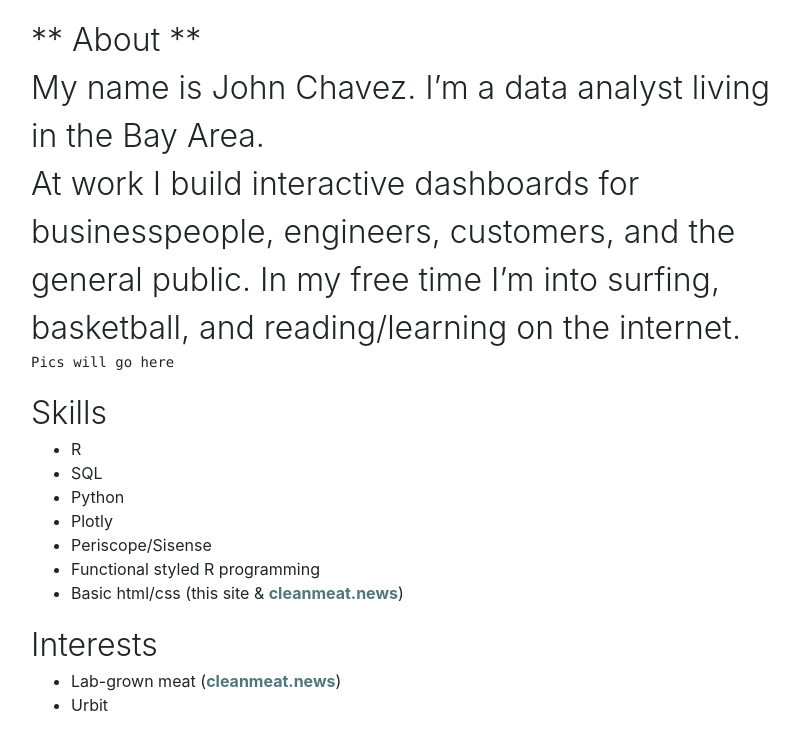
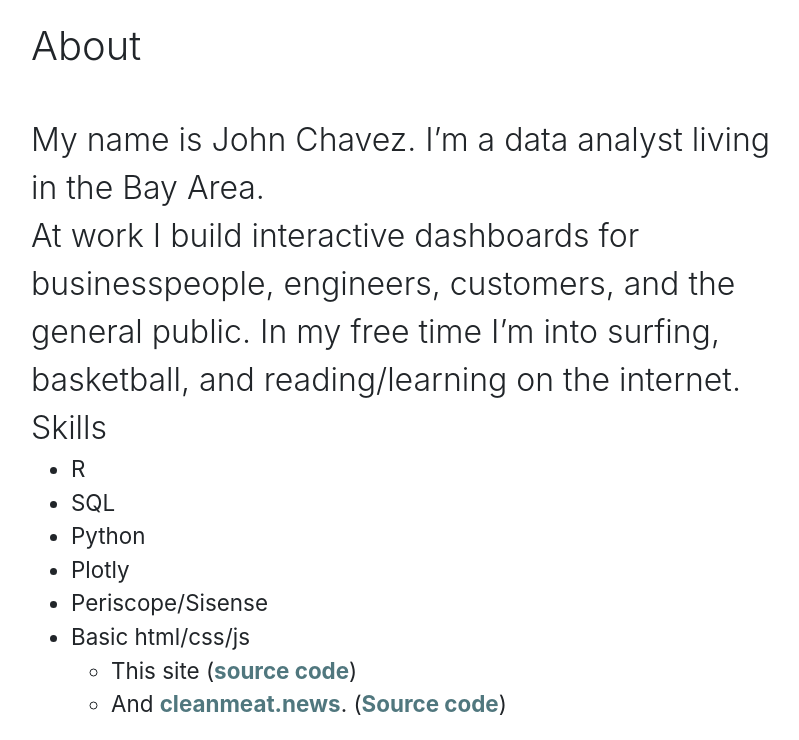
Before and after one commit to j2cz/j2cz.github.io, a Jekyll site: the page built from about.md, in a window 1280 px wide, cut to the strip 160-900 px from the top of the page. Shown: the whole strip, without its empty margins (225-1024 px from the left). Built offline with Jekyll 4.4.1, drawn with Linux system fonts in a browser that asks for light colours.

Commit message:
Simple about page, pics later

````diff
--- a/about.md
+++ b/about.md
@@ -1,17 +1,21 @@
 ---
 layout: default
 ---
+<head>
+  <style>
+    ul {
+      font-size:1.4rem;
+    }
+  </style>
+</head>
+
 <div class="main" markdown="1" style="margin-left:20%; margin-right:20%;">
 
-** About **
+<p style="font-size:2.5rem; margin-bottom:2.5rem;">About</p>
 
 My name is John Chavez. I'm a data analyst living in the Bay Area.
 
 At work I build interactive dashboards for businesspeople, engineers, customers, and the general public. In my free time I'm into surfing, basketball, and reading/learning on the internet.
-
-```
-Pics will go here
-```
 
 Skills
 * R
@@ -19,11 +23,8 @@ Skills
 * Python
 * Plotly
 * Periscope/Sisense
-* Functional styled R programming
-* Basic html/css (this site & [cleanmeat.news](https://cleanmeat.news))
-
-Interests
-* Lab-grown meat ([cleanmeat.news](https://cleanmeat.news))
-* Urbit
+* Basic html/css/js
+  * This site ([source code](https://github.com/j2cz/j2cz.github.io))
+  * And [cleanmeat.news](https://cleanmeat.news). ([Source code](https://github.com/j2cz/j0hnchavez.github.io))
 
 </div>
````
